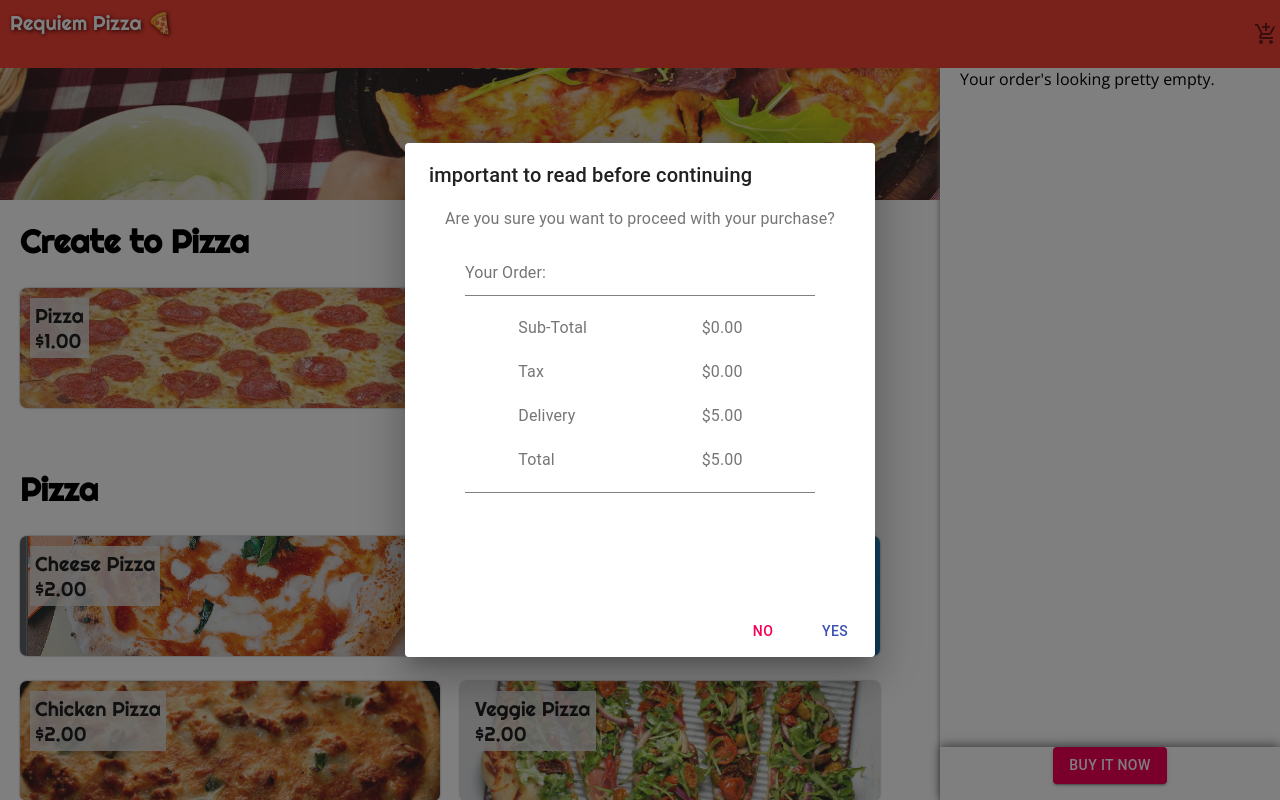
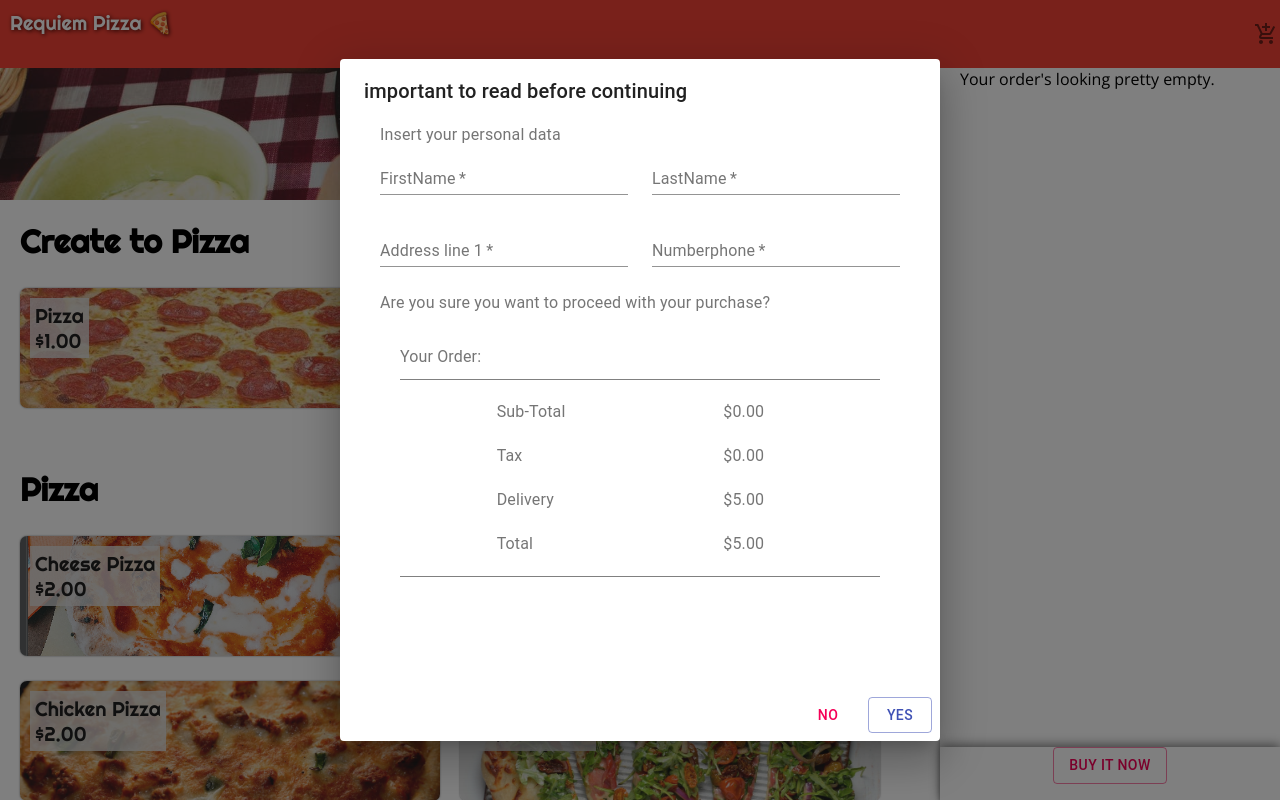
Before and after one commit to Aloecheverria7/pizzzarequiem, a React (Create React App) app: page / in a window 1280 px wide. Both pictures are taken after a click on the button "BUY IT NOW". Shown: the top 800 px of the page. Built offline with nearby package versions, Linux system fonts and the light colour scheme.

Commit message:
th5jhgrtghtht-
jy6jy67j

```diff
--- a/src/App.js
+++ b/src/App.js
@@ -21,7 +21,7 @@ function App() {
       <FoodDialog {...openFood} {...orders} />
       <Navbar />
       <Order {...orders} {...openFood} />
-      <Banner />
+      <Banner/>
       <Menu {...openFood} />
     </>
   );
--- /dev/null
+++ b/src/FoodDialog/AlertDialog.js
@@ -0,0 +1,13 @@
+import React from 'react';
+import Alert from '@material-ui/lab/Alert';
+import DialogContentText from "@material-ui/core/DialogContentText";
+
+export function AlertDialog() {
+
+  return (
+      <DialogContentText> <div>
+      <Alert severity="success">This is a success alert — check it out!</Alert>
+     </div></DialogContentText>
+
+  );
+}
--- a/src/Order/Order.js
+++ b/src/Order/Order.js
@@ -13,6 +13,11 @@ import Dialog from "@material-ui/core/Dialog";
 import DialogActions from "@material-ui/core/DialogActions";
 import DialogContentText from "@material-ui/core/DialogContentText";
 import DialogTitle from "@material-ui/core/DialogTitle";
+import Grid  from "@material-ui/core/Grid";
+import TextField from "@material-ui/core/TextField";
+import {AlertDialog} from "../FoodDialog/AlertDialog"
+import { Checkbox, FormControlLabel } from "@material-ui/core";
+
 
 const OrderStyled = styled.div`
   position: fixed;
@@ -60,10 +65,11 @@ const DetailItem = styled.div`
   font-size: 10px;
 `;
 
-export function Order({ orders, setOrders, setOpenFood, AlertDialog }) {
+export function Order({ orders, setOrders, setOpenFood}) {
   const [open, setOpen] = React.useState(false);
   const handleClickOpen = () => {
     setOpen(true);
+
   };
 
   const handleClose = () => {
@@ -146,7 +152,7 @@ export function Order({ orders, setOrders, setOpenFood, AlertDialog }) {
       )}
       <DialogFooter>
         <div>
-          <Button variant="contained" color="secondary" onClick={handleClickOpen}>
+          <Button variant="outlined" color="secondary" onClick={handleClickOpen}>
             Buy It Now
           </Button>
           <Dialog
@@ -155,13 +161,56 @@ export function Order({ orders, setOrders, setOpenFood, AlertDialog }) {
             aria-labelledby="alert-dialog-title"
             aria-describedby="alert-dialog-description"
           >
+
             <DialogTitle id="alert-dialog-title">
               {"important to read before continuing"}
             </DialogTitle>
             <DialogContent>
               <DialogContentText id="alert-dialog-description">
-                Are you sure you want to proceed with your purchase?
-                <br></br>
+                Insert your personal data
+                <br>
+                </br>
+                <Grid container spacing={3}>
+               <Grid item xs={12} sm={6}>
+
+                <TextField
+                 required
+                 id= "firstName"
+                 name="firstName"
+                 label="FirstName"
+                 fullWidth
+                 autoComplete/>
+             </Grid>
+             <Grid item xs={12} sm={6}>
+             <TextField
+                 required
+                 id= "lastName"
+                 name="lastName"
+                 label="LastName"
+                 fullWidth
+                 autoComplete/>
+             </Grid>
+             <Grid item xs={12} sm={6}>
+             <TextField
+                 required
+                 id= "address1"
+                 name="address1"
+                 label="Address line 1"
+                 fullWidth
+                 autoComplete="billing address-line1"/>
+             </Grid>
+             <Grid item xs={12} sm={6}>
+             <TextField
+                 required
+                 id= "numberphone"
+                 name="numberphone"
+                 label="Numberphone"
+                 fullWidth
+                 autoComplete/>
+             </Grid>
+          </Grid>
+          <br></br>
+          Are you sure you want to proceed with your purchase?
                 <OrderContent>
                   {" "}
                   <OrderContainer> Your Order: </OrderContainer>{" "}
@@ -194,13 +243,15 @@ export function Order({ orders, setOrders, setOpenFood, AlertDialog }) {
               <Button onClick={handleClose} color="secondary">
                 NO
               </Button>
-              <Button onClick={handleClose} color="primary" autoFocus>
+
+              <Button variant="outlined" color="primary" onClick={AlertDialog}>
                 Yes
               </Button>
-            </DialogActions>
+              </DialogActions>
           </Dialog>
         </div>
       </DialogFooter>
     </OrderStyled>
+
   );
 }
```
Also changed, not shown: package.json (+3 -6 lines), 1 other file (tests, documents, lock files or other folders).
